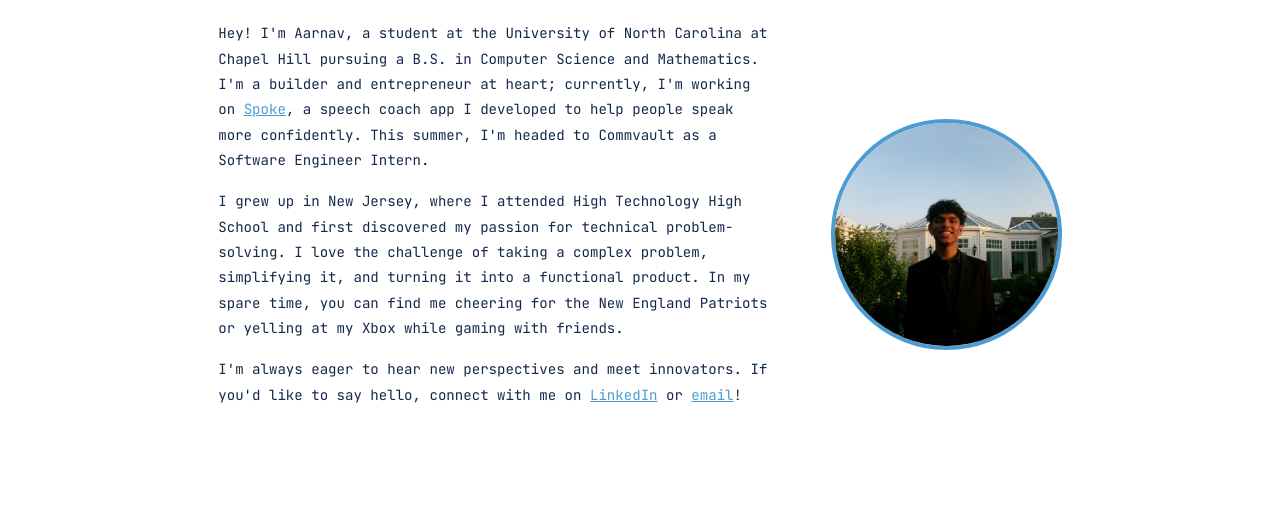
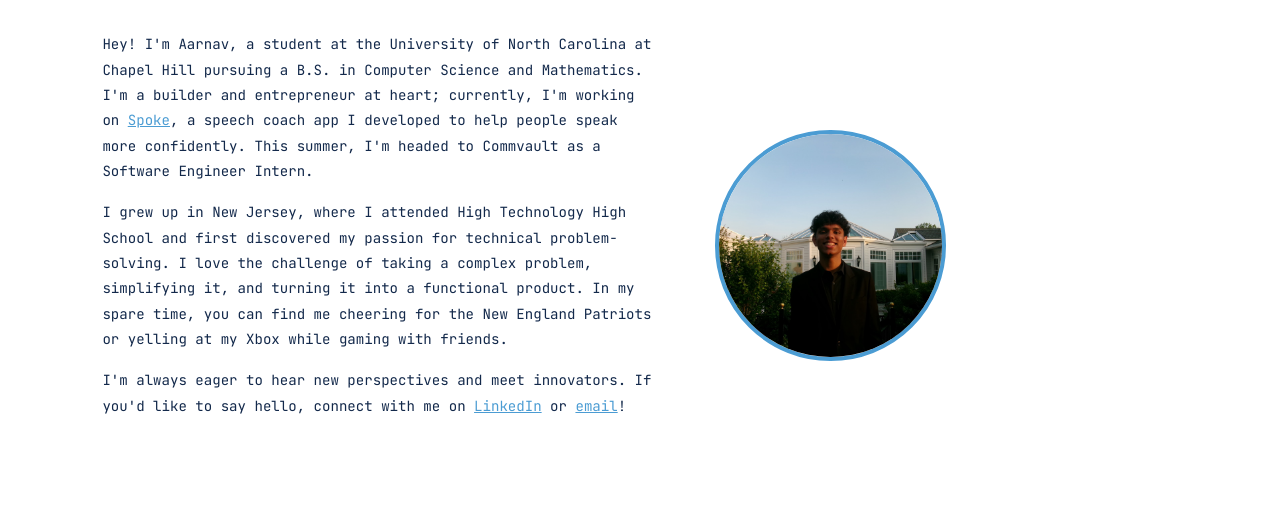
Before and after one commit to aarnavbaxi/aarnavbaxi.github.io, a plain HTML site: page about/index.html in a window 1280 px wide. Shown: the part 283-800 px from the top of the page. Drawn offline with nearby package versions, Linux system fonts and the light colour scheme.

Commit message:
Home: always run metaball frame() on desktop; About: scrollable on laptop
- Drop the window.innerWidth > 768 guard around frame() so the metaball
  animation always starts; the existing #scene { display: none } in the
  mobile media query is sufficient to hide it on phones.
- About: remove overflow: hidden and center alignment from the base
  styles so the page scrolls naturally on laptop when content exceeds
  viewport height. Move desktop top/bottom padding into .about.

Co-Authored-By: Claude Opus 4.7 <noreply@anthropic.com>

```diff
--- a/about/index.html
+++ b/about/index.html
@@ -16,15 +16,14 @@
     *, *::before, *::after { margin: 0; padding: 0; box-sizing: border-box; }
 
     html, body {
-      width: 100%; height: 100%;
+      width: 100%; min-height: 100%;
       background: #ffffff;
-      overflow: hidden;
     }
 
     body {
       display: flex;
-      align-items: center;
-      justify-content: center;
+      align-items: flex-start;
+      justify-content: flex-start;
       min-height: 100vh;
     }
 
@@ -34,7 +33,7 @@
       display: flex;
       flex-direction: column;
       align-items: flex-start;
-      padding: 0 clamp(2rem, 8vw, 8rem);
+      padding: clamp(5rem, 10vh, 8rem) clamp(2rem, 8vw, 8rem) clamp(3rem, 6vh, 5rem);
       pointer-events: none;
     }
 
@@ -218,8 +217,6 @@
       #nav-overlay { grid-template-columns: 1fr; grid-template-rows: 1fr 1fr 1fr; }
       .nav-panel a { font-size: clamp(2rem, 10vw, 3.5rem); }
 
-      html, body { overflow: visible; height: auto; }
-      body { align-items: flex-start; justify-content: flex-start; }
       #logo { top: calc(env(safe-area-inset-top, 0px) + 1.25rem); }
       #nav-toggle { top: calc(env(safe-area-inset-top, 0px) + 1.5rem); }
       body::before {
```
Also changed, not shown: index.html (+1 -1 lines).
